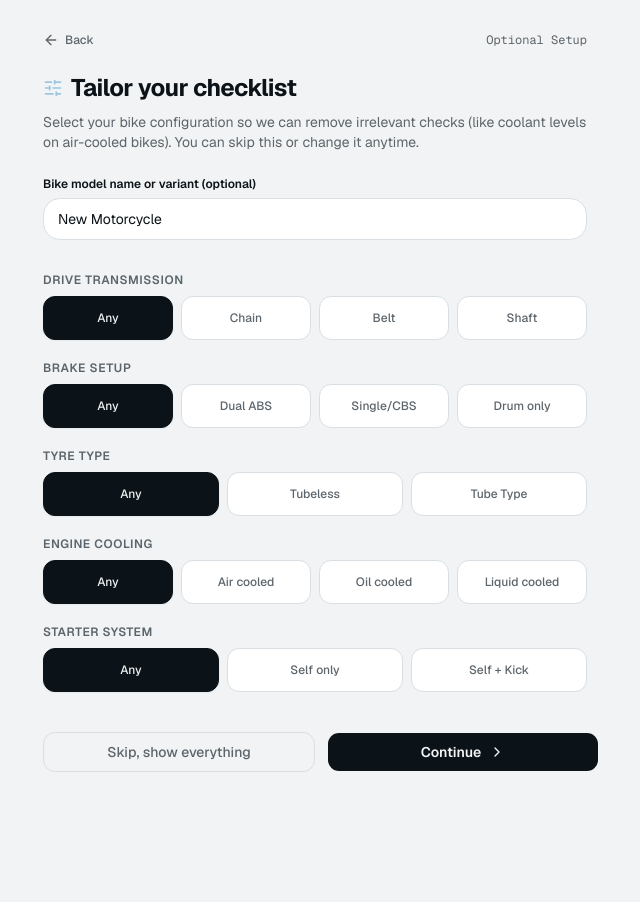
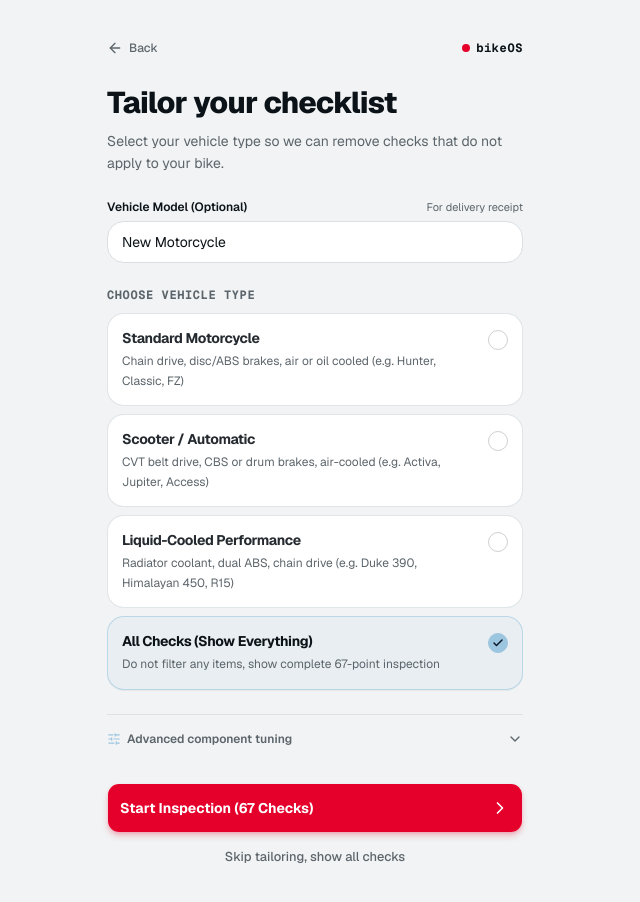
Before and after one commit to dazzlerkumar/bike-os, a Next.js app: page /pdi in a window 1280 px wide. Both pictures are taken after a click on the button "Start checklist". Shown: the top 902 px of the page, without its empty margins (325-965 px from the left). Before the commit the page ends 804 px from the top, so only its background shows below. Built offline with nearby package versions, Linux system fonts and the light colour scheme.

Commit message:
feat: add bike archetype presets and update setup screen UI

```diff
--- a/src/components/pdi/landing-screen.tsx
+++ b/src/components/pdi/landing-screen.tsx
@@ -53,7 +53,10 @@ export function LandingScreen({
 
         <div className="flex flex-col items-center gap-6 py-14 sm:py-20">
           <h1 className="text-center text-3xl font-black leading-[1.1] tracking-tight text-foreground sm:text-4xl">
-            Check your new bike <br /><span className="bg-gradient-to-r from-racing-red via-racing-red to-orange-600 bg-clip-text text-transparent">before you sign for it.</span>
+            Check your new bike <br />
+            <span className="bg-gradient-to-r from-racing-red via-racing-red to-orange-600 bg-clip-text text-transparent">
+              before you sign for it.
+            </span>
           </h1>
 
           <p className="max-w-md text-base leading-relaxed text-muted-foreground">
--- a/src/components/pdi/setup-screen.tsx
+++ b/src/components/pdi/setup-screen.tsx
@@ -1,9 +1,20 @@
 "use client";
 
-import { ArrowLeft, ChevronRight, SlidersHorizontal } from "lucide-react";
-import { useState } from "react";
+import {
+  ArrowLeft,
+  Check,
+  ChevronDown,
+  ChevronRight,
+  SlidersHorizontal,
+} from "lucide-react";
+import { useMemo, useState } from "react";
 import { Button } from "@/components/ui/button";
-import type { BikeSetup } from "@/lib/pdi-data";
+import {
+  type BikeSetup,
+  defaultBikeSetup,
+  itemAppliesToSetup,
+  PDI_ZONES,
+} from "@/lib/pdi-data";
 
 interface SetupScreenProps {
   initialSetup: BikeSetup;
@@ -12,6 +23,64 @@ interface SetupScreenProps {
   onSkip: () => void;
   onBack: () => void;
 }
+
+interface ArchetypePreset {
+  id: string;
+  title: string;
+  subtitle: string;
+  setup: BikeSetup;
+}
+
+const PRESETS: ArchetypePreset[] = [
+  {
+    id: "standard_motorcycle",
+    title: "Standard Motorcycle",
+    subtitle:
+      "Chain drive, disc/ABS brakes, air or oil cooled (e.g. Hunter, Classic, FZ)",
+    setup: {
+      drive: "chain",
+      brakes: "abs",
+      tyres: "all",
+      cooling: "air",
+      start: "electric_only",
+      fuelSystem: "all",
+    },
+  },
+  {
+    id: "scooter",
+    title: "Scooter / Automatic",
+    subtitle:
+      "CVT belt drive, CBS or drum brakes, air-cooled (e.g. Activa, Jupiter, Access)",
+    setup: {
+      drive: "belt",
+      brakes: "cbs",
+      tyres: "all",
+      cooling: "air",
+      start: "electric_kick",
+      fuelSystem: "all",
+    },
+  },
+  {
+    id: "liquid_cooled",
+    title: "Liquid-Cooled Performance",
+    subtitle:
+      "Radiator coolant, dual ABS, chain drive (e.g. Duke 390, Himalayan 450, R15)",
+    setup: {
+      drive: "chain",
+      brakes: "abs",
+      tyres: "all",
+      cooling: "liquid",
+      start: "electric_only",
+      fuelSystem: "all",
+    },
+  },
+  {
+    id: "all",
+    title: "All Checks (Show Everything)",
+    subtitle: "Do not filter any items, show complete 67-point inspection",
+    setup: defaultBikeSetup,
+  },
+];
 
 export function SetupScreen({
   initialSetup,
@@ -22,6 +91,27 @@ export function SetupScreen({
 }: SetupScreenProps) {
   const [setup, setSetup] = useState<BikeSetup>(initialSetup);
   const [model, setModel] = useState<string>(initialBikeModel);
+  const [showCustom, setShowCustom] = useState(false);
+
+  const selectedPresetId = useMemo(() => {
+    for (const preset of PRESETS) {
+      if (
+        preset.setup.drive === setup.drive &&
+        preset.setup.brakes === setup.brakes &&
+        preset.setup.cooling === setup.cooling &&
+        preset.setup.start === setup.start
+      ) {
+        return preset.id;
+      }
+    }
+    return "custom";
+  }, [setup]);
+
+  const activeCount = useMemo(() => {
+    return PDI_ZONES.flatMap((z) => z.items).filter((item) =>
+      itemAppliesToSetup(item, setup),
+    ).length;
+  }, [setup]);
 
   const updateField = <K extends keyof BikeSetup>(
     field: K,
@@ -31,8 +121,8 @@ export function SetupScreen({
   };
 
   return (
-    <div className="flex flex-col gap-6 max-w-xl mx-auto w-full px-4 py-6 sm:py-8">
-      <div className="flex items-center justify-between">
+    <div className="max-w-md mx-auto w-full px-4 py-6 sm:py-10 flex flex-col gap-6">
+      <header className="flex items-center justify-between w-full">
         <button
           type="button"
           onClick={onBack}
@@ -42,48 +132,114 @@ export function SetupScreen({
           <span>Back</span>
         </button>
 
-        <span className="text-xs font-mono text-muted-foreground">
-          Optional Setup
-        </span>
+        <div className="flex items-center gap-1.5 font-mono text-xs tracking-wider">
+          <span className="size-2 rounded-full bg-racing-red" />
+          <span className="font-bold text-foreground">bikeOS</span>
         </div>
+      </header>
 
-      <div className="flex flex-col gap-2">
-        <div className="flex items-center gap-2">
-          <SlidersHorizontal className="size-5 text-glacier-blue" />
-          <h2 className="text-2xl font-bold tracking-tight text-foreground">
+      <div className="flex flex-col gap-2 pt-1">
+        <h1 className="text-2xl sm:text-3xl font-extrabold tracking-tight text-foreground leading-tight">
           Tailor your checklist
-          </h2>
-        </div>
-        <p className="text-sm text-muted-foreground">
-          Select your bike configuration so we can remove irrelevant checks
-          (like coolant levels on air-cooled bikes). You can skip this or change
-          it anytime.
+        </h1>
+        <p className="text-xs sm:text-sm text-muted-foreground leading-relaxed">
+          Select your vehicle type so we can remove checks that do not apply to
+          your bike.
         </p>
       </div>
 
       <div className="flex flex-col gap-1.5">
         <label
           htmlFor="bike-model-input"
-          className="text-xs font-semibold text-foreground"
+          className="text-xs font-semibold text-foreground flex items-center justify-between"
         >
-          Bike model name or variant (optional)
+          <span>Vehicle Model (Optional)</span>
+          <span className="text-[11px] font-normal text-muted-foreground">
+            For delivery receipt
+          </span>
         </label>
         <input
           id="bike-model-input"
           type="text"
           value={model}
           onChange={(e) => setModel(e.target.value)}
-          placeholder="e.g. Royal Enfield Hunter 350, KTM Duke 250, Activa 6G"
-          className="w-full rounded-xl border border-border bg-card px-3.5 py-2.5 text-sm text-foreground placeholder:text-muted-foreground focus:outline-none focus:ring-2 focus:ring-ring"
+          placeholder="e.g. Royal Enfield Hunter 350, Activa 6G, Duke 250"
+          className="w-full rounded-xl border border-border bg-card px-3.5 py-2.5 text-sm text-foreground placeholder:text-muted-foreground focus:outline-none focus:ring-2 focus:ring-glacier-blue/50"
         />
       </div>
 
-      <div className="flex flex-col gap-5 pt-2">
+      <div className="flex flex-col gap-2.5">
+        <span className="text-xs font-mono font-bold uppercase tracking-wider text-muted-foreground">
+          Choose Vehicle Type
+        </span>
+        <div className="flex flex-col gap-2">
+          {PRESETS.map((preset) => {
+            const isSelected = selectedPresetId === preset.id;
+            return (
+              <button
+                key={preset.id}
+                type="button"
+                onClick={() => setSetup(preset.setup)}
+                className={`flex items-start justify-between gap-3 p-3.5 rounded-xl border text-left transition-all ${
+                  isSelected
+                    ? "border-glacier-blue/60 bg-glacier-blue/10 dark:bg-glacier-blue/15 shadow-2xs"
+                    : "border-border/80 bg-card hover:border-border text-foreground"
+                }`}
+              >
+                <div className="flex flex-col gap-1 min-w-0">
+                  <span
+                    className={`text-sm font-bold tracking-tight ${
+                      isSelected ? "text-foreground" : "text-foreground/90"
+                    }`}
+                  >
+                    {preset.title}
+                  </span>
+                  <span className="text-xs text-muted-foreground leading-relaxed">
+                    {preset.subtitle}
+                  </span>
+                </div>
+                <div
+                  className={`flex size-5 shrink-0 items-center justify-center rounded-full border transition-colors mt-0.5 ${
+                    isSelected
+                      ? "border-glacier-blue bg-glacier-blue text-slate-900"
+                      : "border-muted-foreground/30 bg-transparent"
+                  }`}
+                >
+                  {isSelected && <Check className="size-3 stroke-[3]" />}
+                </div>
+              </button>
+            );
+          })}
+        </div>
+      </div>
+
+      <div className="flex flex-col gap-3 border-t border-border/80 pt-3">
+        <button
+          type="button"
+          onClick={() => setShowCustom(!showCustom)}
+          className="flex items-center justify-between text-xs font-semibold text-muted-foreground hover:text-foreground py-1 select-none"
+        >
+          <div className="flex items-center gap-1.5">
+            <SlidersHorizontal className="size-3.5 text-glacier-blue" />
+            <span>
+              Advanced component tuning{" "}
+              {selectedPresetId === "custom" && "(Custom active)"}
+            </span>
+          </div>
+          <ChevronDown
+            className={`size-4 text-muted-foreground transition-transform ${
+              showCustom ? "rotate-180" : ""
+            }`}
+          />
+        </button>
+
+        {showCustom && (
+          <div className="flex flex-col gap-4 p-3.5 rounded-xl border border-border/80 bg-card/60">
             <div className="flex flex-col gap-2">
               <span className="text-xs font-semibold uppercase tracking-wider text-muted-foreground">
                 Drive Transmission
               </span>
-          <div className="grid grid-cols-4 gap-2">
+              <div className="grid grid-cols-2 sm:grid-cols-4 gap-2">
                 {[
                   { id: "all", label: "Any" },
                   { id: "chain", label: "Chain" },
@@ -96,9 +252,9 @@ export function SetupScreen({
                     onClick={() =>
                       updateField("drive", option.id as BikeSetup["drive"])
                     }
-                className={`min-h-11 rounded-lg border text-xs font-medium transition-all ${
+                    className={`min-h-10 rounded-lg border text-xs font-medium transition-all ${
                       setup.drive === option.id
-                    ? "border-foreground bg-foreground text-background font-bold shadow-xs"
+                        ? "border-glacier-blue bg-glacier-blue/20 text-foreground font-bold shadow-2xs"
                         : "border-border bg-card text-muted-foreground hover:text-foreground"
                     }`}
                   >
@@ -112,11 +268,10 @@ export function SetupScreen({
               <span className="text-xs font-semibold uppercase tracking-wider text-muted-foreground">
                 Brake Setup
               </span>
-          <div className="grid grid-cols-4 gap-2">
+              <div className="grid grid-cols-3 gap-2">
                 {[
                   { id: "all", label: "Any" },
-              { id: "abs", label: "Dual ABS" },
-              { id: "cbs", label: "Single/CBS" },
+                  { id: "abs", label: "Disc & ABS" },
                   { id: "neither", label: "Drum only" },
                 ].map((option) => (
                   <button
@@ -125,37 +280,9 @@ export function SetupScreen({
                     onClick={() =>
                       updateField("brakes", option.id as BikeSetup["brakes"])
                     }
-                className={`min-h-11 rounded-lg border text-xs font-medium transition-all ${
+                    className={`min-h-10 rounded-lg border text-xs font-medium transition-all ${
                       setup.brakes === option.id
-                    ? "border-foreground bg-foreground text-background font-bold shadow-xs"
-                    : "border-border bg-card text-muted-foreground hover:text-foreground"
-                }`}
-              >
-                {option.label}
-              </button>
-            ))}
-          </div>
-        </div>
-
-        <div className="flex flex-col gap-2">
-          <span className="text-xs font-semibold uppercase tracking-wider text-muted-foreground">
-            Tyre Type
-          </span>
-          <div className="grid grid-cols-3 gap-2">
-            {[
-              { id: "all", label: "Any" },
-              { id: "tubeless", label: "Tubeless" },
-              { id: "tube", label: "Tube Type" },
-            ].map((option) => (
-              <button
-                key={option.id}
-                type="button"
-                onClick={() =>
-                  updateField("tyres", option.id as BikeSetup["tyres"])
-                }
-                className={`min-h-11 rounded-lg border text-xs font-medium transition-all ${
-                  setup.tyres === option.id
-                    ? "border-foreground bg-foreground text-background font-bold shadow-xs"
+                        ? "border-glacier-blue bg-glacier-blue/20 text-foreground font-bold shadow-2xs"
                         : "border-border bg-card text-muted-foreground hover:text-foreground"
                     }`}
                   >
@@ -169,12 +296,11 @@ export function SetupScreen({
               <span className="text-xs font-semibold uppercase tracking-wider text-muted-foreground">
                 Engine Cooling
               </span>
-          <div className="grid grid-cols-4 gap-2">
+              <div className="grid grid-cols-3 gap-2">
                 {[
                   { id: "all", label: "Any" },
-              { id: "air", label: "Air cooled" },
-              { id: "oil", label: "Oil cooled" },
-              { id: "liquid", label: "Liquid cooled" },
+                  { id: "air", label: "Air or Oil" },
+                  { id: "liquid", label: "Liquid Cooled" },
                 ].map((option) => (
                   <button
                     key={option.id}
@@ -182,9 +308,9 @@ export function SetupScreen({
                     onClick={() =>
                       updateField("cooling", option.id as BikeSetup["cooling"])
                     }
-                className={`min-h-11 rounded-lg border text-xs font-medium transition-all ${
+                    className={`min-h-10 rounded-lg border text-xs font-medium transition-all ${
                       setup.cooling === option.id
-                    ? "border-foreground bg-foreground text-background font-bold shadow-xs"
+                        ? "border-glacier-blue bg-glacier-blue/20 text-foreground font-bold shadow-2xs"
                         : "border-border bg-card text-muted-foreground hover:text-foreground"
                     }`}
                   >
@@ -210,9 +336,9 @@ export function SetupScreen({
                     onClick={() =>
                       updateField("start", option.id as BikeSetup["start"])
                     }
-                className={`min-h-11 rounded-lg border text-xs font-medium transition-all ${
+                    className={`min-h-10 rounded-lg border text-xs font-medium transition-all ${
                       setup.start === option.id
-                    ? "border-foreground bg-foreground text-background font-bold shadow-xs"
+                        ? "border-glacier-blue bg-glacier-blue/20 text-foreground font-bold shadow-2xs"
                         : "border-border bg-card text-muted-foreground hover:text-foreground"
                     }`}
                   >
@@ -222,26 +348,28 @@ export function SetupScreen({
               </div>
             </div>
           </div>
+        )}
+      </div>
 
-      <div className="flex flex-col sm:flex-row items-center gap-3 pt-4">
+      <div className="flex flex-col gap-2.5 pt-2">
         <Button
           type="button"
-          variant="outline"
           size="lg"
-          onClick={onSkip}
-          className="w-full sm:w-1/2 order-2 sm:order-1 text-muted-foreground hover:text-foreground"
+          onClick={() => onSave(setup, model)}
+          className="w-full justify-between bg-racing-red text-white hover:bg-racing-red/90 shadow-md shadow-racing-red/20 font-bold text-base py-6 px-5 transition-all"
         >
-          Skip, show everything
+          <span>Start Inspection ({activeCount} Checks)</span>
+          <ChevronRight className="size-5" />
         </Button>
+
         <Button
           type="button"
-          variant="default"
-          size="lg"
-          onClick={() => onSave(setup, model)}
-          className="w-full sm:w-1/2 order-1 sm:order-2 bg-foreground text-background font-semibold"
+          variant="ghost"
+          size="sm"
+          onClick={onSkip}
+          className="w-full text-muted-foreground hover:text-foreground text-xs font-medium"
         >
-          <span>Continue</span>
-          <ChevronRight className="size-4" />
+          Skip tailoring, show all checks
         </Button>
       </div>
     </div>
```
Lines whose indentation alone changed are shown as unchanged.
